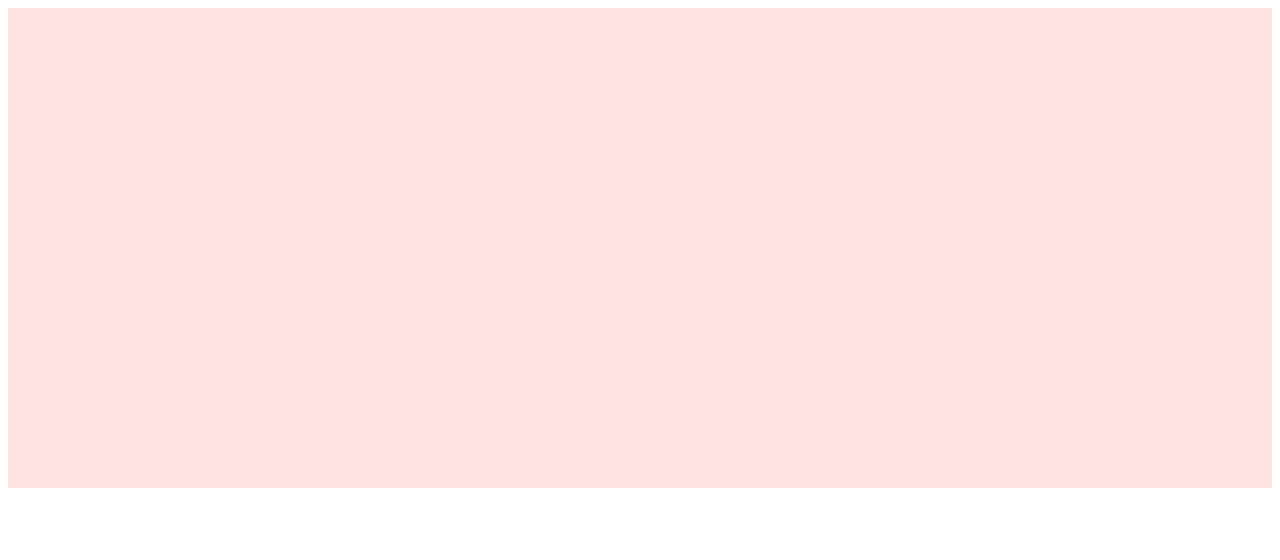
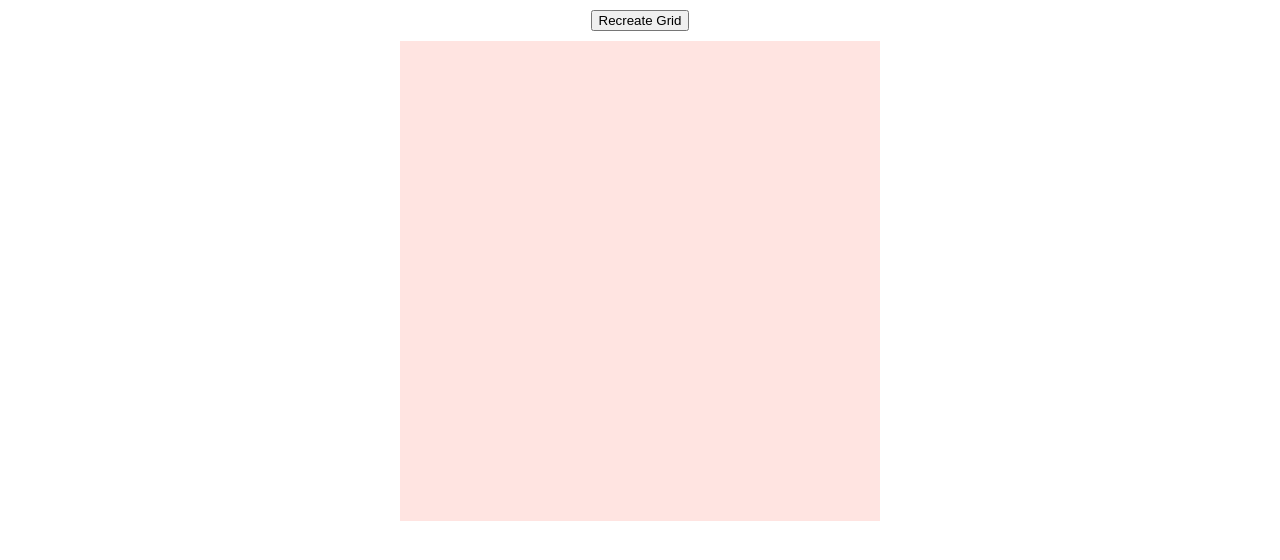
Before and after one commit to ajayfoo/odin-etch-a-sketch, a plain HTML site: page index.html in a window 1280 px wide. Drawn offline with Linux system fonts and the light colour scheme.

Commit message:
feat: Add recreate grid btn

```diff
--- a/index.html
+++ b/index.html
@@ -9,6 +9,7 @@
 </head>
 
 <body>
+    <button id="recreate-grid">Recreate Grid</button>
     <div id="grid">
     </div>
 </body>
--- a/script.js
+++ b/script.js
@@ -13,13 +13,6 @@ function getRow(length) {
     return row;
 }
 
-function drawGrid(length, breadth) {
-    const grid = document.getElementById('grid');
-    for (let i = 0; i < length; ++i) {
-        grid.appendChild(getRow(breadth));
-    }
-}
-
 function changeBackgroundColorOfEveryBoxOnHover() {
     const grid = document.getElementById('grid');
     for (const row of grid.querySelectorAll('.row')) {
@@ -31,6 +24,14 @@ function changeBackgroundColorOfEveryBoxOnHover() {
     }
 }
 
+function drawGrid(length, breadth) {
+    const grid = document.getElementById('grid');
+    for (let i = 0; i < length; ++i) {
+        grid.appendChild(getRow(breadth));
+    }
+    changeBackgroundColorOfEveryBoxOnHover();
+}
+
 function recreateGrid() {
     const length = prompt('Enter Grid length');
     const grid = document.getElementById('grid');
@@ -40,4 +41,7 @@ function recreateGrid() {
 }
 
 drawGrid(16, 16);
-changeBackgroundColorOfEveryBoxOnHover();
+const recreateGridBtn = document.getElementById('recreate-grid');
+recreateGridBtn.addEventListener('click', () => {
+    recreateGrid();
+});
--- a/style.css
+++ b/style.css
@@ -8,9 +8,15 @@ html {
     box-sizing: inherit;
 }
 
+#recreate-grid {
+    display: block;
+    margin: 10px auto;
+}
+
 #grid {
     display: flex;
     flex-direction: column;
+    align-items: center;
 }
 
 #grid .row {
@@ -22,6 +28,6 @@ html {
     background-color: mistyrose;
     flex-grow: 1;
     margin: 0;
-    min-width: 30px;
-    min-height: 30px;
+    width: 30px;
+    height: 30px;
 }
```
